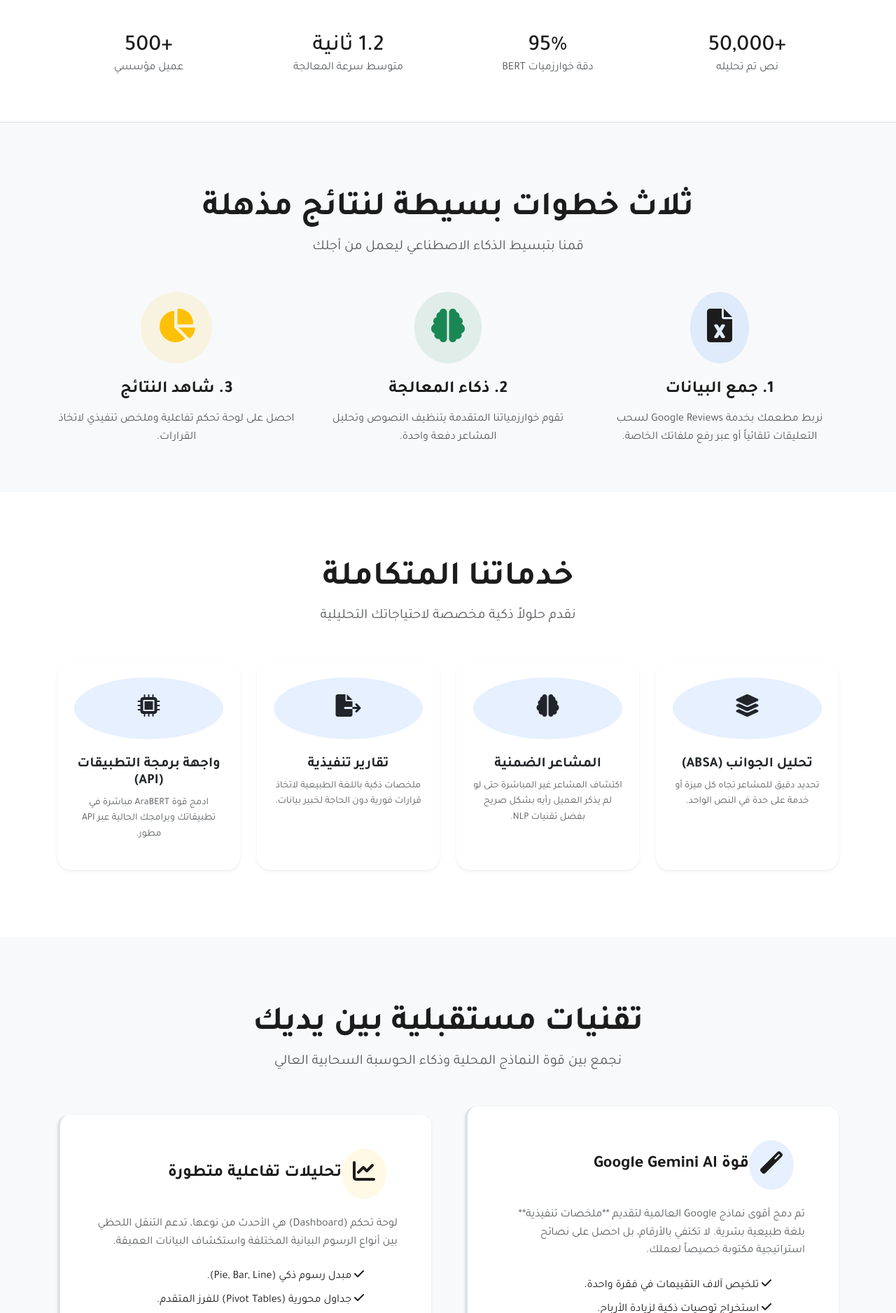
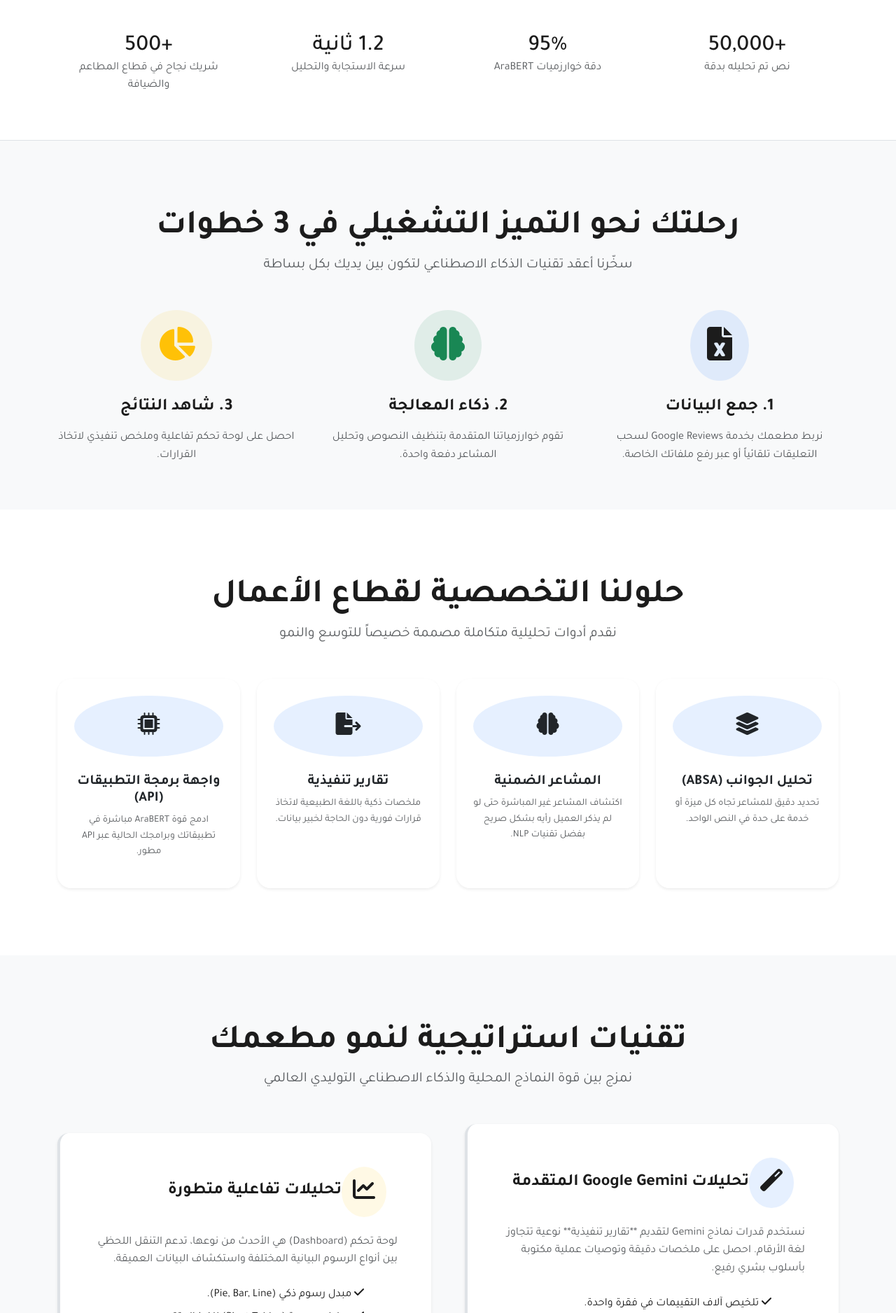
Before and after one commit to fakhraldinyahya/AraSenttt, a Flask app: page / in a window 1280 px wide. Shown: the part 855-2731 px from the top of the page at 70% size. Run offline with Flask 3, Linux system fonts and the light colour scheme; some libraries are stand-ins or nearby versions.

Commit message:
تعديلات في الكلام وصياغته بشكل مرتب

```diff
--- a/templates/base.html
+++ b/templates/base.html
@@ -95,8 +95,7 @@
             <div class="row g-4 mb-4">
                 <div class="col-lg-4">
                     <h4 class="fw-bold mb-4 text-saudi"><i class="fas fa-chart-line me-2"></i> AraSent</h4>
-                    <p class="text-secondary">الخيار الأول للشركات في الوطن العربي لتحويل التقييمات والنصوص إلى بيانات
-                        استراتيجية مدعومة بأقوى تقنيات الذكاء الاصطناعي.</p>
+                    <p class="text-secondary">الخيار الاستراتيجي الرائد للشركات في الوطن العربي لتحليل تجربة المستهلك لقطاع المطاعم والضيافة، مدعوماً بأحدث حلول الذكاء الاصطناعي الوطنية.</p>
                     <div class="social-links d-flex gap-3">
                         <a href="#" class="text-white opacity-50 hover-opacity-100 fs-5"><i
                                 class="fab fa-twitter"></i></a>
@@ -107,12 +106,12 @@
                     </div>
                 </div>
                 <div class="col-lg-2 ms-lg-auto">
-                    <h6 class="fw-bold mb-4">روابط سريعة</h6>
+                    <h6 class="fw-bold mb-4 text-saudi">استكشف AraSent</h6>
                     <ul class="list-unstyled text-secondary">
-                        <li class="mb-2"><a href="/" class="text-decoration-none text-inherit">الرئيسية</a></li>
-                        <li class="mb-2"><a href="/upload" class="text-decoration-none text-inherit">ابدأ التحليل</a>
+                        <li class="mb-2"><a href="/" class="text-decoration-none text-inherit">الواجهة الرئيسية</a></li>
+                        <li class="mb-2"><a href="/upload" class="text-decoration-none text-inherit">بوابة التحليل الذكي</a>
                         </li>
-                        <li class="mb-2"><a href="/about" class="text-decoration-none text-inherit">عن القمة</a></li>
+                        <li class="mb-2"><a href="/about" class="text-decoration-none text-inherit">عن رؤيتنا</a></li>
                     </ul>
                 </div>
                 <div class="col-lg-3">
--- a/templates/contact.html
+++ b/templates/contact.html
@@ -5,8 +5,8 @@
 {% block content %}
 <section class="py-5 text-white text-center shadow-sm" style="background-color: var(--dark-charcoal) !important; border-bottom: 4px solid var(--primary-green);">
     <div class="container py-5 fade-in">
-        <h1 class="display-3 fw-800 mb-3 text-gold">يسعدنا تواصلك</h1>
-        <p class="lead opacity-90 fs-4">نحن هنا للإجابة على جميع استفساراتك حول حلولنا الذكية.</p>
+        <h1 class="display-3 fw-800 mb-3 text-gold">نتشرف بخدمتكم</h1>
+        <p class="lead opacity-90 fs-4">فريقنا مكرس لتقديم الدعم التقني والاستشاري لضمان نجاحكم الرقمي.</p>
     </div>
 </section>
 
--- a/templates/dashboard.html
+++ b/templates/dashboard.html
@@ -10,7 +10,7 @@
 <div class="container-fluid px-4 py-5">
     <div class="d-flex flex-wrap justify-content-between align-items-end mb-5 gap-3 fade-in">
         <div>
-            <h1 class="fw-bold text-primary display-5 mb-0">لوحة تحليل النتائج</h1>
+            <h1 class="fw-bold text-primary display-5 mb-0">مركز التحليلات الاستراتيجية</h1>
             <p class="text-muted"><i class="fas fa-file-alt me-2"></i> تقرير الملف: <span class="fw-bold text-dark">{{
                     filename }}</span></p>
         </div>
@@ -106,7 +106,7 @@
     <!-- Pivot Table Section -->
     <div class="card shadow-sm mb-5 fade-in" style="animation-delay: 0.25s;">
         <div class="card-header bg-white">
-            <i class="fas fa-table me-2 text-primary"></i> تحليل البيانات المتقدم (Pivot Table)
+            <i class="fas fa-table me-2 text-primary"></i> مصفوفة التحليل المتقاطع (Cross-Analysis Matrix)
         </div>
         <div class="card-body p-0">
             <div class="table-responsive">
@@ -166,7 +166,7 @@
     <div class="modal-dialog modal-lg modal-dialog-centered">
         <div class="modal-content border-0 shadow-lg rounded-4">
             <div class="modal-header text-white border-0 p-4" style="background-color: var(--primary-green);">
-                <h5 class="modal-title fw-bold"><i class="fas fa-search-plus me-2"></i>تفاصيل الجوانب المرصودة</h5>
+                <h5 class="modal-title fw-bold"><i class="fas fa-search-plus me-2"></i>التشخيص الدقيق للجوانب</h5>
                 <button type="button" class="btn-close btn-close-white" data-bs-dismiss="modal"
                     aria-label="Close"></button>
             </div>
--- a/templates/index.html
+++ b/templates/index.html
@@ -1,6 +1,6 @@
 {% extends "base.html" %}
 
-{% block title %}AraSent - المستقبل الذكي لتحليل المشاعر والبيانات الضخمة{% endblock %}
+{% block title %}AraSent - المنصة الرائدة في تحليل تجربة العميل لقطاع المطاعم{% endblock %}
 
 {% block content %}
 <!-- Hero Section -->
@@ -11,8 +11,8 @@
                 <span class="badge rounded-pill bg-white bg-opacity-20 px-3 py-2 mb-4">
                     <i class="fas fa-sparkles text-warning me-2"></i> مدعوم بتقنيات AraBERT المتطورة
                 </span>
-                <h1 class="display-3 fw-800 mb-4">حول تقييمات <span class="text-warning">Google</span> إلى رؤى استراتيجية</h1>
-                <p class="lead mb-5 opacity-90 fs-4">المنصة السعودية الرائدة لمساعدة أصحاب المطاعم على تحليل آراء العملاء بدقة AI فائقة، وفهم كل تفاصيل الخدمة والجودة في جميع فروعك.</p>
+                <h1 class="display-3 fw-800 mb-4">حوّل تجربة عملائك إلى <span class="text-warning">ميزة تنافسية</span> مُستدامة</h1>
+                <p class="lead mb-5 opacity-90 fs-4">المنصة السعودية الرائدة التي تمنح أصحاب المطاعم القدرة على قراءة ما وراء الكلمات، وفهم أدق تفاصيل الجودة والخدمة عبر تقنيات تحليل المشاعر المتقدمة.</p>
                 <div class="d-flex gap-3 justify-content-center justify-content-lg-start">
                     <a href="/upload" class="btn btn-gold btn-lg px-5 py-3 fw-bold shadow-lg">
                         <i class="fas fa-rocket me-2"></i> ابدأ التحليل الآن
@@ -42,19 +42,19 @@
         <div class="row g-4 text-center">
             <div class="col-md-3">
                 <h2 class="fw-800 text-saudi mb-0">+50,000</h2>
-                <p class="text-muted">نص تم تحليله</p>
+                <p class="text-muted">نص تم تحليله بدقة</p>
             </div>
             <div class="col-md-3">
                 <h2 class="fw-800 text-saudi mb-0">95%</h2>
-                <p class="text-muted">دقة خوارزميات BERT</p>
+                <p class="text-muted">دقة خوارزميات AraBERT</p>
             </div>
             <div class="col-md-3">
                 <h2 class="fw-800 text-saudi mb-0">1.2 ثانية</h2>
-                <p class="text-muted">متوسط سرعة المعالجة</p>
+                <p class="text-muted">سرعة الاستجابة والتحليل</p>
             </div>
             <div class="col-md-3">
                 <h2 class="fw-800 text-saudi mb-0">+500</h2>
-                <p class="text-muted">عميل مؤسسي</p>
+                <p class="text-muted">شريك نجاح في قطاع المطاعم والضيافة</p>
             </div>
         </div>
     </div>
@@ -64,8 +64,8 @@
 <section id="how-it-works" class="py-5">
     <div class="container py-5">
         <div class="text-center mb-5 fade-in">
-            <h2 class="display-5 fw-bold text-saudi">ثلاث خطوات بسيطة لنتائج مذهلة</h2>
-            <p class="text-muted fs-5">قمنا بتبسيط الذكاء الاصطناعي ليعمل من أجلك</p>
+            <h2 class="display-5 fw-bold text-saudi">رحلتك نحو التميز التشغيلي في 3 خطوات</h2>
+            <p class="text-muted fs-5">سخّرنا أعقد تقنيات الذكاء الاصطناعي لتكون بين يديك بكل بساطة</p>
         </div>
         <div class="row g-5">
             <div class="col-md-4 text-center fade-in" style="animation-delay: 0.1s;">
@@ -95,8 +95,8 @@
 <section class="py-5 bg-white">
     <div class="container py-5">
         <div class="text-center mb-5 fade-in">
-            <h2 class="display-5 fw-bold text-saudi">خدماتنا المتكاملة</h2>
-            <p class="text-muted fs-5">نقدم حلولاً ذكية مخصصة لاحتياجاتك التحليلية</p>
+            <h2 class="display-5 fw-bold text-saudi">حلولنا التخصصية لقطاع الأعمال</h2>
+            <p class="text-muted fs-5">نقدم أدوات تحليلية متكاملة مصممة خصيصاً للتوسع والنمو</p>
         </div>
         <div class="row g-4">
             <div class="col-lg-3 col-md-6 fade-in" style="animation-delay: 0.1s;">
@@ -143,8 +143,8 @@
 <section class="py-5 bg-light">
     <div class="container py-5">
         <div class="text-center mb-5 fade-in">
-            <h2 class="display-5 fw-bold text-saudi">تقنيات مستقبلية بين يديك</h2>
-            <p class="text-muted fs-5">نجمع بين قوة النماذج المحلية وذكاء الحوسبة السحابية العالي</p>
+            <h2 class="display-5 fw-bold text-saudi">تقنيات استراتيجية لنمو مطعمك</h2>
+            <p class="text-muted fs-5">نمزج بين قوة النماذج المحلية والذكاء الاصطناعي التوليدي العالمي</p>
         </div>
         <div class="row g-5 align-items-center">
             <div class="col-lg-6 fade-in">
@@ -153,9 +153,9 @@
                         <div class="bg-primary bg-opacity-10 p-3 rounded-circle text-saudi me-3">
                             <i class="fas fa-magic fa-2x"></i>
                         </div>
-                        <h4 class="fw-bold mb-0">قوة Google Gemini AI</h4>
+                        <h4 class="fw-bold mb-0">تحليلات Google Gemini المتقدمة</h4>
                     </div>
-                    <p class="text-muted mb-4">تم دمج أقوى نماذج Google العالمية لتقديم **ملخصات تنفيذية** بلغة طبيعية بشرية. لا تكتفي بالأرقام، بل احصل على نصائح استراتيجية مكتوبة خصيصاً لعملك.</p>
+                    <p class="text-muted mb-4">نستخدم قدرات نماذج Gemini لتقديم **تقارير تنفيذية** نوعية تتجاوز لغة الأرقام. احصل على ملخصات دقيقة وتوصيات عملية مكتوبة بأسلوب بشري رفيع.</p>
                     <ul class="list-unstyled mb-0">
                         <li class="mb-2"><i class="fas fa-check text-saudi me-2"></i> تلخيص آلاف التقييمات في فقرة واحدة.</li>
                         <li class="mb-2"><i class="fas fa-check text-saudi me-2"></i> استخراج توصيات ذكية لزيادة الأرباح.</li>
@@ -220,8 +220,8 @@
     <div class="container py-5">
         <div class="row align-items-center g-5">
             <div class="col-lg-5 fade-in">
-                <h2 class="display-6 fw-bold text-gold mb-4">قوة تحليلية متخصصة للمطاعم</h2>
-                <p class="opacity-75 mb-5 fs-5">نحن نقدم ابتكاراً سعودياً يضاهي الأنظمة العالمية (مثل لوسيديا) في فهم السوق المحلي.</p>
+                <h2 class="display-6 fw-bold text-gold mb-4">كفاءة تحليلية تعزز قراراتك</h2>
+                <p class="opacity-75 mb-5 fs-5">نفتخر بتقديم ابتكار سعودي ينافس المعايير العالمية في دقة تحليل المحتوى المحلي المتخصص.</p>
 
                 <div class="d-flex mb-4">
                     <div class="flex-shrink-0 bg-white bg-opacity-10 p-3 rounded-3 text-gold">
@@ -281,8 +281,8 @@
 <section class="py-5">
     <div class="container">
         <div class="card bg-primary text-white p-5 text-center border-0 shadow-lg" style="background-color: var(--primary-green) !important;">
-            <h2 class="display-5 fw-bold mb-4">جاهز لتحويل بياناتك إلى أرباح؟</h2>
-            <p class="lead mb-5 opacity-90">انضم إلى مئات الشركات التي تثق في AraSent يومياً.</p>
+            <h2 class="display-5 fw-bold mb-4">هل أنت مستعد لنقل مطعمك للمستوى التالي؟</h2>
+            <p class="lead mb-5 opacity-90">انضم إلى نخبة الشركات التي تعتمد على AraSent في اتخاذ قراراتها اليومية.</p>
             <div class="d-flex justify-content-center gap-3">
                 <a href="/upload" class="btn btn-gold btn-lg px-5 py-3 fw-bold shadow">
                     ابدأ تجربتك المجانية
--- a/templates/team.html
+++ b/templates/team.html
@@ -5,8 +5,8 @@
 {% block content %}
 <section class="py-5 bg-light text-center">
     <div class="container py-5 fade-in">
-        <h1 class="display-4 fw-800 text-saudi mb-3">العقول المبدعة خلف AraSent</h1>
-        <p class="text-muted fs-5">فريق من خبراء الذكاء الاصطناعي ومهندسي البيانات يعملون لشغفهم باللغة العربية.</p>
+        <h1 class="display-4 fw-800 text-saudi mb-3">النخبة وراء AraSent</h1>
+        <p class="text-muted fs-5">نخبة من الكفاءات الوطنية المتخصصة في الذكاء الاصطناعي وعلوم البيانات، يجمعهم الشغف بالابتكار وخدمة اللغة العربية.</p>
     </div>
 </section>
 
--- a/templates/upload.html
+++ b/templates/upload.html
@@ -31,8 +31,8 @@
     <div class="row justify-content-center">
         <div class="col-lg-8">
             <div class="text-center mb-5 fade-in">
-                <h1 class="fw-bold text-saudi display-5">ابدأ التحليل الآن</h1>
-                <p class="text-muted fs-5">ارفع ملف التقييمات وسنتولى استخراج الرؤى العميقة فوراً</p>
+                <h1 class="fw-bold text-saudi display-5">بدء رحلة التحليل الذكي</h1>
+                <p class="text-muted fs-5">تفضل بإرفاق ملف البيانات وسيقوم النظام باستنباط الرؤى والتوصيات بدقة متناهية</p>
             </div>
 
             <div class="card p-4 shadow-sm mb-4 fade-in">
```
Also changed, not shown: templates/about.html (+7 -9 lines).
